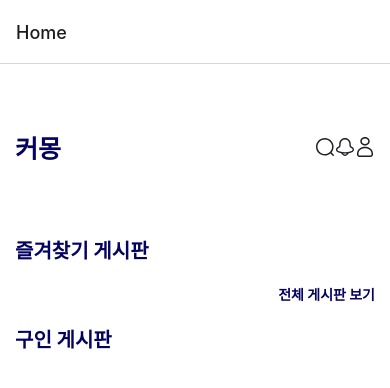
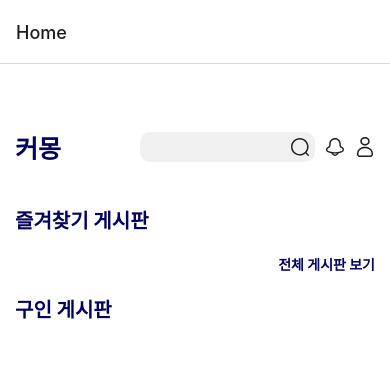
Before and after one commit to GDSC-Hongik/comong-jennie-mobile, a React Native app: screen /Home in a window 390 px wide. Shown: the top 388 px of the page. Built offline with nearby package versions, Linux system fonts and the light colour scheme; no server answers.

Commit message:
스크린 수정

```diff
--- a/App.tsx
+++ b/App.tsx
@@ -13,6 +13,8 @@ import SearchScreen from './screens/SearchScreen';
 import NotificationScreen from './screens/NotificationScreen';
 import ResumeScreen from './screens/ResumeScreen';
 import ResumeEditScreen  from './screens/ResumeEditScreen';
+import LikePostScreen from './screens/LikePostScreen';
+import ScrapPostScreen from './screens/ScrapPostScreen';
 
 const Stack = createNativeStackNavigator<RootStackParamList>();
 
@@ -36,6 +38,8 @@ const App: React.FC = () => {
         <Stack.Screen name="Profile" component={ProfileScreen} />
         <Stack.Screen name="Resume" component={ResumeScreen} />
         <Stack.Screen name="ResumeEdit" component={ResumeEditScreen} />
+        <Stack.Screen name="LikePost" component={LikePostScreen} />
+        <Stack.Screen name="ScrapPost" component={ScrapPostScreen} />
       </Stack.Navigator>
     </NavigationContainer>
   );
--- a/screens/HomeScreen.tsx
+++ b/screens/HomeScreen.tsx
@@ -1,10 +1,19 @@
 import React, { useEffect, useState } from 'react';
-import { View, Text, Button, FlatList, StyleSheet, TouchableOpacity } from 'react-native';
+import { View, Text, Button, FlatList, StyleSheet, TouchableOpacity, Dimensions, ScrollView } from 'react-native';
 import { HomeScreenNavigationProp } from '../types/navigation';
 import ProfileIcon from '../src/components/UserIcon';
 import ComongIcon from '../src/components/ComongIcon';
 import SearchIcon from '../src/components/SearchIcon';
 import NotificationIcon from '../src/components/NotificationIcon';
+import { SearchBar } from 'react-native-screens';
+
+interface Post {
+  id: number;
+  title: string;
+  content: string;
+  current_num: number;
+  participants_num: number;
+}
 
 // Define the mapping for subjects and professors
 const subMap: { [key: string]: string } = {
@@ -99,6 +108,17 @@ const fetchBoardData = async (): Promise<Scrap[]> => {
   }
 };
 
+const fetchLatestPosts = async (): Promise<Post[]> => {
+  try {
+    const response = await fetch('https://comong-jennie-server.onrender.com/main/join/');
+    const data = await response.json();
+    return data.slice(0, 6);  // 최신 6개의 포스트만 반환
+  } catch (error) {
+    console.error(error);
+    return [];
+  }
+};
+
 const HomeScreen: React.FC<Props> = ({ navigation }) => {
   const [boards, setBoards] = useState<Scrap[]>([]);
   const [latestPosts, setLatestPosts] = useState<Scrap[]>([]); // 최신 게시물 저장할 상태
@@ -120,6 +140,8 @@ const HomeScreen: React.FC<Props> = ({ navigation }) => {
   const renderBoard = ({ item }: { item: Scrap }) => {
     const parsedData = parseScrapBoard(item.scrap_board);
     const latestPost = latestPosts.find(post => parseScrapBoard(post.scrap_board)?.subjectCode === parsedData?.subjectCode);
+
+
 
     return (
       <TouchableOpacity
@@ -153,8 +175,39 @@ const HomeScreen: React.FC<Props> = ({ navigation }) => {
     );
   };
 
+  const [posts, setPosts] = useState<Post[]>([]);
+
+  useEffect(() => {
+    const loadPosts = async () => {
+      const data = await fetchLatestPosts();
+      setPosts(data);
+    };
+
+    loadPosts();
+  }, []);
+
+  const renderPost = ({ item }: { item: Post }) => {
+    const windowWidth = Dimensions.get('window').width;
+    const boxWidth = windowWidth * 0.4;  // 화면 너비의 60%로 설정
+    const boxHeight = 300;  // 높이는 300으로 설정하여 길쭉하게
+
+    return (
+      <TouchableOpacity
+        style={[styles.postBox, { width: boxWidth }]}
+        onPress={() => navigation.navigate('Detail', { postId: item.id })}
+      >
+        <Text style={styles.postTitle}>{item.title}</Text>
+        <Text style={styles.postContent} numberOfLines={3}>{item.content}</Text>
+        <Text style={styles.postParticipants}>
+          {item.current_num} / {item.participants_num}
+        </Text>
+      </TouchableOpacity>
+    );
+  };
+
   return (
     <View style={styles.container}>
+
       <View style={styles.topbar}>
 
         <View style={styles.topbarLeft}>
@@ -162,14 +215,20 @@ const HomeScreen: React.FC<Props> = ({ navigation }) => {
         </View>
 
         <View style={styles.topbarRight}>
-          <TouchableOpacity onPress={() => navigation.navigate('Search', { serverUrl: 'https://comong-jennie-server.onrender.com/main/' })}>
-            <SearchIcon width={40} height={40}></SearchIcon>
+          <TouchableOpacity style= {styles.SearchBar}onPress={() => navigation.navigate('Search', { serverUrl: 'https://comong-jennie-server.onrender.com/main/' })}>
+            <View>
+              <SearchIcon width={40} height={40}></SearchIcon>
+            </View>
           </TouchableOpacity>
           <TouchableOpacity onPress={() => navigation.navigate('Notification')}>
-            <NotificationIcon></NotificationIcon>
+            <View style={{padding: 10}}>
+              <NotificationIcon></NotificationIcon>
+              </View>
           </TouchableOpacity>
           <TouchableOpacity onPress={() => navigation.navigate('Profile')}>
-            <ProfileIcon></ProfileIcon>
+            <View>
+              <ProfileIcon></ProfileIcon>
+            </View>
           </TouchableOpacity>
         </View>
       </View>
@@ -196,10 +255,21 @@ const HomeScreen: React.FC<Props> = ({ navigation }) => {
           </TouchableOpacity>
         </View>
 
+      <View style={styles.marginSetBox}>
         <View>
           <Text style={styles.midTitle}>
             구인 게시판
           </Text>
+        </View>
+        <ScrollView horizontal contentContainerStyle={styles.scrollContainer}>
+          <FlatList<Post>
+           data={posts}
+            renderItem={renderPost}
+            keyExtractor={(item) => item.id.toString()}
+            horizontal  // 수평 스크롤을 위해 설정
+            showsHorizontalScrollIndicator={false}
+          />
+        </ScrollView>
         </View>
 
       </View>
@@ -223,7 +293,7 @@ const styles = StyleSheet.create({
     flexDirection: 'row',
     justifyContent: 'space-between',
     alignItems: 'center',          // 세로 중앙 정렬
-    marginBottom: 50,
+    marginBottom: 20,
   },
   topbarLeft: {
     justifyContent: 'flex-start',
@@ -257,9 +327,10 @@ const styles = StyleSheet.create({
     color: '#050360',
   },
   postTitle: {
-    fontSize: 14,
+    fontSize: 16,
     color: '#050360',
     textAlign: 'center',
+    fontWeight: 'bold',
   },
   moreText: {
     fontSize: 14,
@@ -281,6 +352,48 @@ const styles = StyleSheet.create({
   profileIcon: {
     width: 40,
   },
+  postBox: {
+    backgroundColor: '#F0F0F0',
+    width: 60,
+    height: 200,
+    padding: 10,
+    borderRadius: 10,
+    margin: 4,  // 간격을 조정
+    justifyContent: 'center',
+  },
+  postTitle2: {
+    fontSize: 16,
+    fontWeight: 'bold',
+    color: '#050360',
+    textAlign: 'center',
+  },
+  postContent: {
+    fontSize: 14,
+    color: '#333',
+    marginVertical: 5,
+    textAlign: 'center',
+  },
+  postParticipants: {
+    fontSize: 18,
+    fontWeight: 'bold',
+    color: '#FFF',
+    textAlign: 'center',
+    padding: 5,
+    backgroundColor: '#0080DC',
+  },
+  scrollContainer: {
+    flexDirection: 'row',
+    paddingVertical: 8,
+  },
+  SearchBar: {
+    backgroundColor: '#F0F0F0',
+    borderRadius: 10,
+    paddingLeft: 150,
+    paddingRight: 5,
+    paddingBottom: 5,
+    paddingTop: 5,
+
+  }
 });
 
 export default HomeScreen;
--- a/screens/LikePostScreen.tsx
+++ b/screens/LikePostScreen.tsx
@@ -1 +1,31 @@
 //LikePostScreen.tsx 좋아요 한 게시글 보기
+
+import React, { useState } from 'react';
+import { View, Text, TextInput, StyleSheet, Alert, Pressable } from 'react-native';
+import { NativeStackNavigationProp } from '@react-navigation/native-stack';
+import { RootStackParamList, NotificationScreenNavigationProp } from '../types/navigation';
+import NotificationBox2 from '../src/components/NotificationBox2';
+
+interface Props {
+  navigation: NotificationScreenNavigationProp;
+}
+
+const LikePostScreen: React.FC<Props> = ({ navigation }) => {
+
+    return (
+      <View style={styles.container}>
+        <NotificationBox2 title={'컴퓨터네트워크(박준철) 새 글 알림'} detail={'과제 2번 풀이 비교해 볼 사람...'}></NotificationBox2>
+        <NotificationBox2 title={'알고리즘분석(하란) 새 글 알림'} detail={'이거 설마 진짜 손으로 다 써야 됨?'}></NotificationBox2>
+      </View>
+    );
+
+  };
+
+  const styles = StyleSheet.create({
+    container: {
+        marginTop: 40,
+    },
+  }
+);
+
+export default LikePostScreen;
--- a/screens/LoginScreen.tsx
+++ b/screens/LoginScreen.tsx
@@ -42,8 +42,8 @@ const LogInScreen: React.FC<Props> = ({ navigation }) => {
           console.log(`${key}: ${responseData[key]}`);
         }
       }
-
-      const { token } = responseData.auth?.token;
+      console.log(responseData);
+      const { token } = responseData.user.token;
       //const { token } = responseData.user;
       console.log('token: ', token);
 
--- a/screens/ScrapPostScreen.tsx
+++ b/screens/ScrapPostScreen.tsx
@@ -1 +1,31 @@
-//ScrapPostScreen.tsx 스크랩 한 게시글 보기
+//ScrapPostScreen.tsx 스크랩 한 게시글 보기//LikePostScreen.tsx 좋아요 한 게시글 보기
+
+import React, { useState } from 'react';
+import { View, Text, TextInput, StyleSheet, Alert, Pressable } from 'react-native';
+import { NativeStackNavigationProp } from '@react-navigation/native-stack';
+import { RootStackParamList, NotificationScreenNavigationProp } from '../types/navigation';
+import NotificationBox2 from '../src/components/NotificationBox2';
+
+interface Props {
+  navigation: NotificationScreenNavigationProp;
+}
+
+const ScrapPostScreen: React.FC<Props> = ({ navigation }) => {
+
+    return (
+      <View style={styles.container}>
+        <NotificationBox2 title={'컴퓨터네트워크(박준철) 새 글 알림'} detail={'과제 2번 풀이 비교해 볼 사람...'}></NotificationBox2>
+        <NotificationBox2 title={'알고리즘분석(하란) 새 글 알림'} detail={'이거 설마 진짜 손으로 다 써야 됨?'}></NotificationBox2>
+      </View>
+    );
+
+  };
+
+  const styles = StyleSheet.create({
+    container: {
+        marginTop: 40,
+    },
+  }
+);
+
+export default ScrapPostScreen;
--- /dev/null
+++ b/src/components/NotificationBox2.tsx
@@ -0,0 +1,63 @@
+import React, { useState } from 'react';
+import { View, Text, StyleSheet, TouchableOpacity } from 'react-native';
+
+interface NotificationBox2Props {
+    title: string;
+    detail: string;
+}
+
+const NotificationBox2: React.FC<NotificationBox2Props> = ({ title, detail }) => {
+    const [isRead, setIsRead] = useState(false);
+
+    const handlePress = () => {
+        setIsRead(true);
+    };
+
+    return (
+        <TouchableOpacity onPress={handlePress} style={styles.container}>
+            <View style={styles.textContainer}>
+                <Text style={styles.title}>{title}</Text>
+                <Text style={styles.detail}>{detail}</Text>
+            </View>
+        </TouchableOpacity>
+    );
+};
+
+const styles = StyleSheet.create({
+    container: {
+        margin: 10,
+        backgroundColor: '#f0f0f0',
+        borderRadius: 10,
+        padding: 10,
+        //paddingLeft: 20,
+        marginVertical: 10,
+        flexDirection: 'row',
+        alignItems: 'center',
+        justifyContent: 'space-between',
+    },
+    textContainer: {
+        flex: 1,
+    },
+    title: {
+        fontSize: 14,
+        fontWeight: 'bold',
+        marginBottom: 5,
+    },
+    detail: {
+        fontSize: 14,
+        color: '#555',
+    },
+    indicator: {
+        width: 10,
+        height: 10,
+        borderRadius: 5,
+        backgroundColor: '#ccc', // Blue color for unread
+        marginLeft: 10,
+        marginBottom: 30,
+    },
+    indicatorRead: {
+        backgroundColor: '#ccc', // Gray color for read
+    },
+});
+
+export default NotificationBox2;
```
Also changed, not shown: screens/ProfileScreen.tsx (+6 -5 lines).
